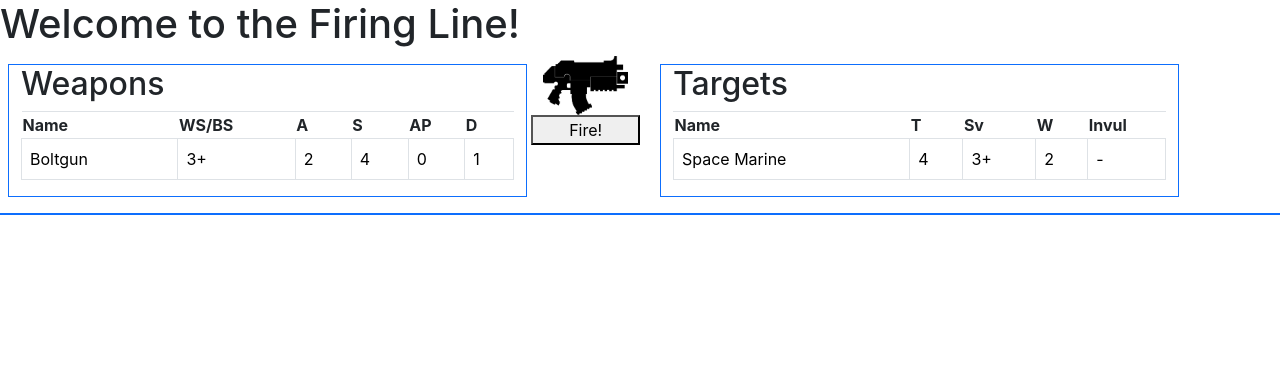
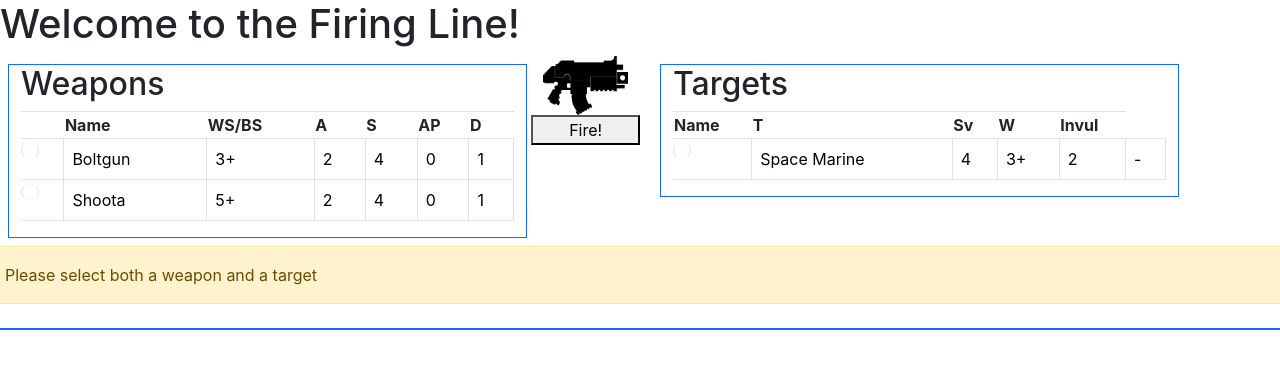
Before and after one commit to PhilSilvia/Firing-Line, a React (Create React App) app: page / in a window 1280 px wide. Both pictures are taken after a click on the button "Fire!". Shown: the top 368 px of the page. Built offline with nearby package versions, Linux system fonts and the light colour scheme.

Commit message:
Added radio buttons to select the current weapon and target. Added an error message if the Fire! button is clicked without selecting a weapon and target.

```diff
--- /dev/null
+++ b/src/layout/ErrorAlert.js
@@ -0,0 +1,13 @@
+// Simple alert component to display the current error
+function ErrorAlert({ error }){
+    // Return an alert for the current error, if there is one given
+    if (error){
+        return (
+            <div className="alert alert-warning" role="alert">
+                {error.message}
+            </div>
+        );
+    }
+}
+
+export default ErrorAlert;
--- a/src/layout/home.js
+++ b/src/layout/home.js
@@ -3,26 +3,59 @@ import { useState } from "react";
 import Results from "./results";
 import WeaponList from "../weapons/WeaponList";
 import TargetList from "../targets/TargetList";
+import ErrorAlert from "./ErrorAlert";
 
 /**
  * Defines the homepage and its layout
  * @returns {JSX.Element}
  */
 function Homepage() {
+    // State variables to track out lists of weapons and targets
     const [ weapons, setWeapons ] = useState([]);
     const [ targets, setTargets ] = useState([]);
+    // State variable to track the results of the most recent attack simulation
     const [ results, setResults ] = useState([]);
+    // State variables to track the currently selected weapon and target
+    const [ currentWeaponNumber, setCurrentWeaponNumber ] = useState(-1);
+    const [ currentTargetNumber, setCurrentTargetNumber ] = useState(-1);
+    // State variables to keep track of the most recent error, if any
+    const [ error, setError ] = useState(null);
 
+    // Event handler for when the 'Fire!' button is clicked to initiate a simulation
     const fireButtonHandler = (e) => {
+        // Prevent the default action
         e.preventDefault();
+        // Make sure we have a currently-selected weapon and target
+        if (currentWeaponNumber < 0 || currentTargetNumber < 0){
+            // Display an error if not weapons or targets are currently selected
+            setError(new Error("Please select both a weapon and a target"));
+        }
+        // If we're good, let's go!
+        else {
+            // Right now, we just clear the error
+            setError(null);
+        }
     };
 
+    // Handler for when the radio buttons for the weapons are clicked, to track the currently selected weapon
+    // Passed down to the components for the weapon list display
+    const weaponClickHandler = (e) => {
+        setCurrentWeaponNumber(e.target.value);
+    }
+
+    // Handler for when the radio buttons for the targets are clicked, to track the currently selected target
+    // Passed down to the components for the target list display
+    const targetClickHandler = (e) => {
+        setCurrentTargetNumber(e.target.value);
+    }
+
+    // Returns the JSX for the home page component
     return (
         <main>
             <h1>Welcome to the Firing Line!</h1>
             <div className="row">
                 <div className="col-5">
-                    <WeaponList weapons={weapons} setWeapons={setWeapons} />
+                    <WeaponList weapons={weapons} setWeapons={setWeapons} weaponClickHandler={weaponClickHandler} />
                 </div>
                 <div className="col-1">
                     <div className="row">
@@ -33,8 +66,11 @@ function Homepage() {
                     </div>
                 </div>
                 <div className="col-5">
-                    <TargetList targets={targets} setTargets={setTargets} />
+                    <TargetList targets={targets} setTargets={setTargets} targetClickHandler={targetClickHandler}/>
                 </div>
+            </div>
+            <div className="row">
+                {error? <ErrorAlert error={error}/> : <></>}
             </div>
             <div className="row">
                 <div className="container border mx-2 my-2 border-primary">
--- a/src/targets/TargetList.js
+++ b/src/targets/TargetList.js
@@ -1,16 +1,20 @@
 import React from "react";
-import { useState } from "react";
 import TargetProfile from "./TargetProfile";
 import TargetView from "./TargetView";
 
-function TargetList({ targets, setTargets }) {
+// Component that displays the current list of available targets
+function TargetList({ targets, setTargets, targetClickHandler }) {
+    // Currently using a static list of targets for testing purposes.
+    // Later this will be populated by the user's input
     const staticTargets = [
         new TargetProfile("Space Marine", 4, 3, 2)
     ];
-    const targetList = staticTargets.map((target) =>
-        <TargetView target={target} />
+    // Creates an array of TargetView components from the array of targets
+    const targetList = staticTargets.map((target, index) =>
+        <TargetView target={target} targetId={index} clickHandler={targetClickHandler}/>
     );
 
+    // Returns the JSX for the component, which is a table populated with TargetViews
     return (
         <div className="container border mx-2 my-2 border-primary">
             <h2>Targets</h2>
--- a/src/targets/TargetView.js
+++ b/src/targets/TargetView.js
@@ -1,8 +1,11 @@
 import React from "react";
 
-function TargetView({ target }){
+// Component the displays the view for a single target, along with a radio button to select the current target
+function TargetView({ target, targetId, clickHandler }){
+    // Returns the JSX for the individual target entry
     return (
         <tr>
+            <input className="form-check-input me-1" type="radio" name="activeTargetRadio" value={targetId} id={targetId} onClick={clickHandler}/>
             <td>{target.name}</td>
             <td>{target.toughness}</td>
             <td>{target.save}+</td>
--- a/src/weapons/WeaponList.js
+++ b/src/weapons/WeaponList.js
@@ -2,19 +2,26 @@ import React from "react";
 import WeaponProfile from "./WeaponProfile";
 import WeaponView from "./WeaponView";
 
-function WeaponList({ weapons, setWeapons }) {
+// JSX Component that displays the list of available weapons
+function WeaponList({ weapons, setWeapons, weaponClickHandler }) {
+    // Static set of weapons for initial testing purposes.
+    // This will later be populated by the user's input
     const staticWeapons = [
-        new WeaponProfile("Boltgun", 3, 2, 4, 0, 1)
+        new WeaponProfile("Boltgun", 3, 2, 4, 0, 1),
+        new WeaponProfile("Shoota", 5, 2, 4, 0, 1)
     ];
-    const weaponList = staticWeapons.map((weapon) =>
-        <WeaponView weapon={weapon} />
+    // Create an array of WeaponView components from the array of weapons
+    const weaponList = staticWeapons.map((weapon, index) =>
+        <WeaponView weapon={weapon} weaponId={index} clickHandler={weaponClickHandler}/>
     );
 
+    // Returns the JSX for the component, which is a table featuring the WeaponView for each weapon in the list
     return (
         <div className="container border mx-2 my-2 border-primary">
             <h2>Weapons</h2>
             <table className="table table-bordered">
                 <thead>
+                    <th></th>
                     <th>Name</th>
                     <th>WS/BS</th>
                     <th>A</th>
--- a/src/weapons/WeaponView.js
+++ b/src/weapons/WeaponView.js
@@ -1,8 +1,11 @@
 import React from "react";
 
-function WeaponView({ weapon }){
+// Component that displays the statistics for a single weapon, along with its radio button for selecting the current weapon
+function WeaponView({ weapon, weaponId, clickHandler }){
+    // Returns the JSX for the weapons table entry
     return (
         <tr>
+            <input className="form-check-input me-1" type="radio" name="activeWeaponRadio" value={weaponId} id={weaponId} onClick={clickHandler}/>
             <td>{weapon.name}</td>
             <td>{weapon.accuracy}+</td>
             <td>{weapon.attacks}</td>
```
